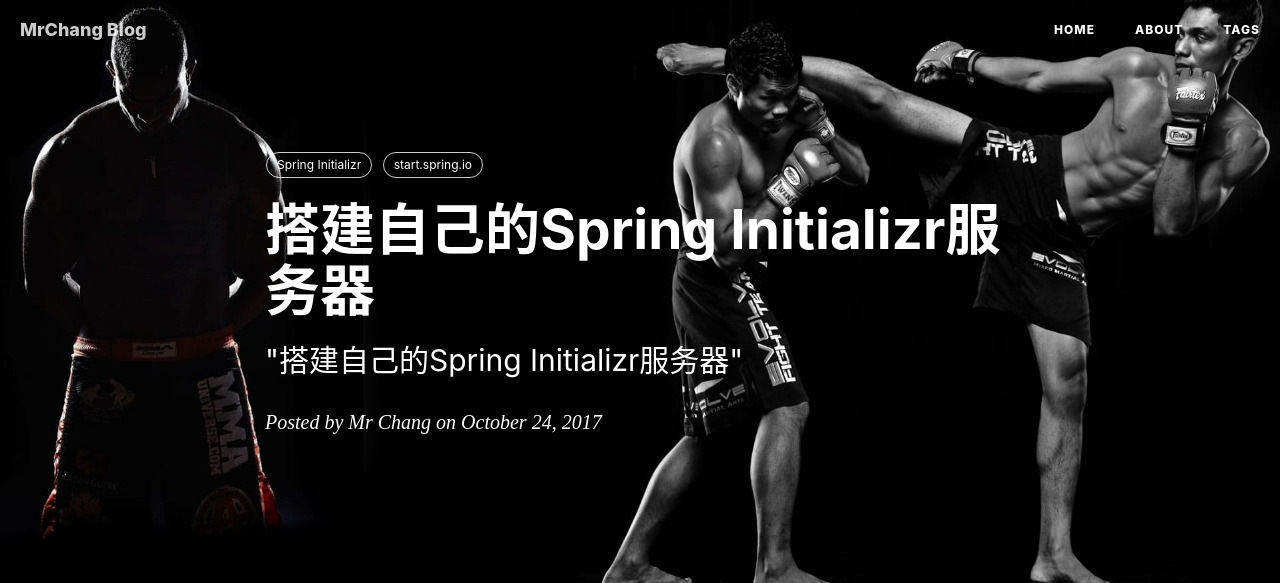
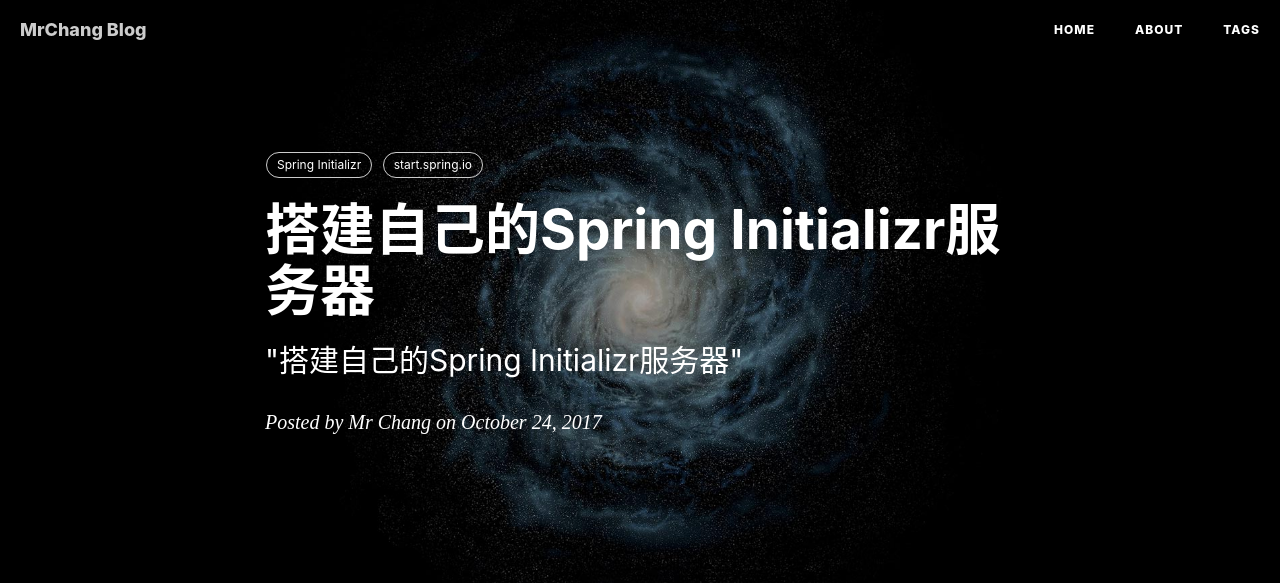
Before and after one commit to ncic-ict/changdaye.github.io, a Jekyll site: the page built from _posts/2017-10-24-搭建自己的Spring Initializr服务器.md, in a window 1280 px wide. Shown: the top 583 px of the page. Built offline with Jekyll 4.4.1, drawn with Linux system fonts in a browser that asks for light colours; nearby versions of some CDN libraries; comment, search, counter and statistics services are not loaded; grey boxes are pictures that could not be loaded.

Commit message:
2017-10-24-搭建自己的Spring Initializr服务器.md

```diff
--- a/_posts/2017-10-24-搭建自己的Spring Initializr服务器.md
+++ b/_posts/2017-10-24-搭建自己的Spring Initializr服务器.md
@@ -4,7 +4,7 @@
 subtitle:    "\"搭建自己的Spring Initializr服务器\""
 date:       2017-10-24
 author:     Mr Chang
-header-img: img/post-bg-mma-1.jpg
+header-img: img/post-bg-universe.jpg
 catalog: true
 tags:
     - Spring Initializr
```
